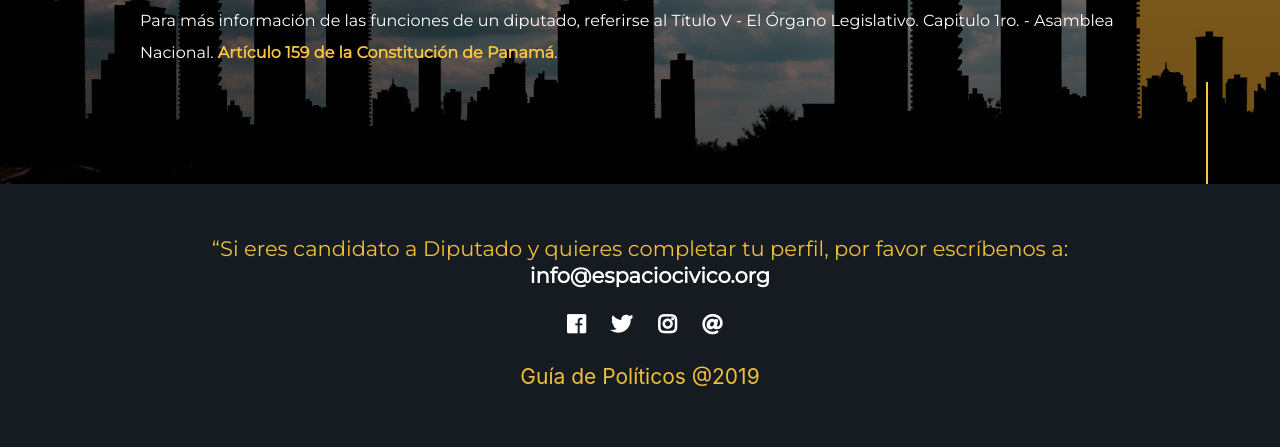
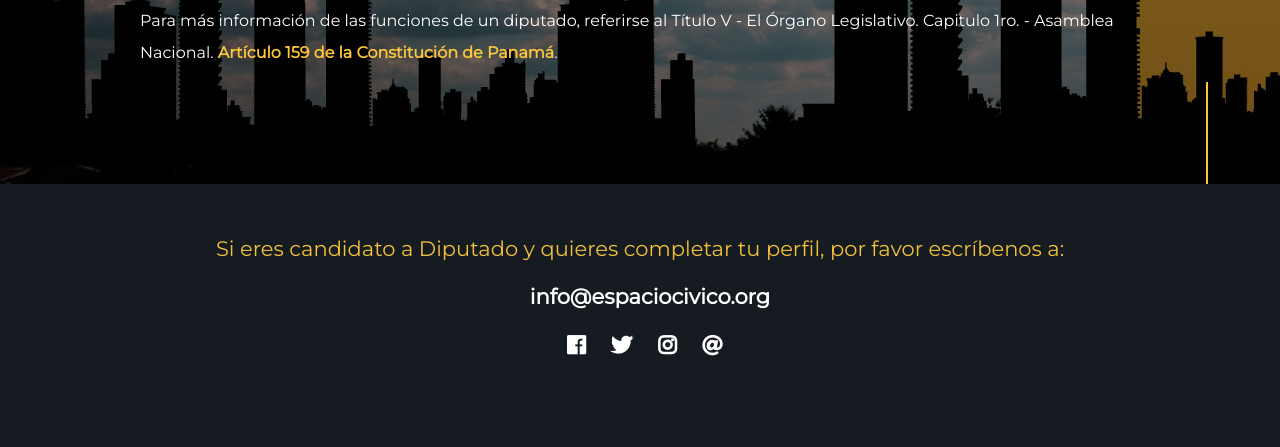
Before and after one commit to ciudadanointeligente/indice-transparencia-panama, a Django app: page /info in a window 1280 px wide. Shown: the part 754-1201 px from the top of the page. After the commit the page ends 1110 px from the top, so only its background shows below. Run offline with Django 3.2, Linux system fonts and the light colour scheme; parts of the project's set-up code (start-up, migrations or seed data) failed here and were passed over; some libraries are stand-ins or nearby versions; some web fonts are replaced.

Commit message:
Update footer.html

```diff
--- a/indice_transparencia/templates/includes/footer.html
+++ b/indice_transparencia/templates/includes/footer.html
@@ -7,15 +7,17 @@
 
 
   <div class="container">
-    <h4 class="text-center">“Si eres candidato a Diputado y quieres
- completar tu perfil, por favor escríbenos a:<br> <a href="info@espaciocivico.org">info@espaciocivico.org</a></h4>
+    <h4 class="text-center">Si eres candidato a Diputado y quieres
+ completar tu perfil, por favor escríbenos a:</h4>
+
+ <h4 class="text-center"><a href="info@espaciocivico.org">info@espaciocivico.org</a></h4>
           <div class="text-center">
 
                   <a href="https://www.facebook.com/fundacionespaciocivico/"><i class="fab fa-facebook-f"></i></a>
   	            <a href="https://twitter.com/espaciocivico"><i class="fab fa-twitter"></i></a>
   	            <a href="https://www.instagram.com/espaciocivico/"><i class="fab fa-instagram"></i></a>
   	            <a href="info@espaciocivico.org"><i class="fas fa-at"></i></a>
-                <p class="text-center">Guía de Políticos @2019 </p>
+
   </div>
   </div>
 
```
